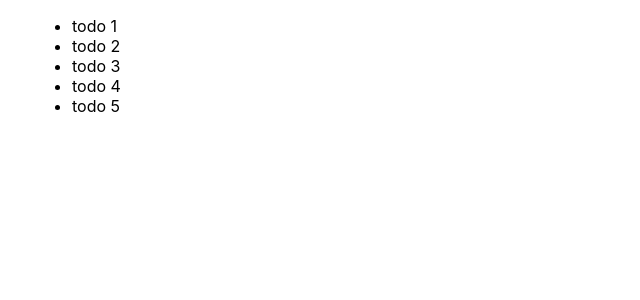
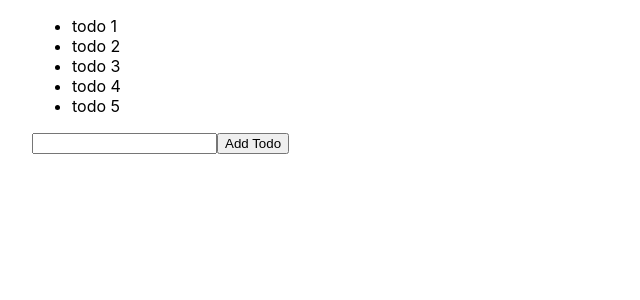
Before and after one commit to shahvalizadehmaryam/api-routes-backend, a Next.js app: page / in a window 1280 px wide. Shown: the top 300 px of the page, without its empty margins (0-640 px from the left). Built offline with nearby package versions, Linux system fonts and the light colour scheme.

Commit message:
post request developed for handling add todos.

```diff
--- a/pages/api/todos/index.js
+++ b/pages/api/todos/index.js
@@ -1,5 +1,14 @@
 import { todos } from "../../../data/todos";
 
 export default function handler(req, res) {
-  res.status(200).json(todos);
+  if (req.method === "GET") {
+    res.status(200).json(todos);
+  } else if (req.method === "POST") {
+    const { todo } = req.body;
+    const newTodo = {
+      id: todos.length + 1,
+      title: todo,
+    };
+    res.status(201).json({ message: "success", data: newTodo });
+  }
 }
--- a/pages/index.js
+++ b/pages/index.js
@@ -5,6 +5,7 @@ import { useEffect, useState } from "react";
 
 export default function Home() {
   const [todos, setTodos] = useState([]);
+  const [todo, setTodo] = useState([]);
   useEffect(() => {
     async function fetchData() {
       const res = await fetch("/api/todos");
@@ -13,6 +14,15 @@ export default function Home() {
     }
     fetchData();
   }, []);
+  const addTodoHandler = async() => {
+    const res = fetch("/api/todos", {
+      method: "POST",
+      body: JSON.stringify({ todo }),
+      headers: { "Content-Type": "application/json" },
+    });
+    const data = (await res).json();
+    console.log(data);
+  };
   return (
     <div className={styles.container}>
       <ul>
@@ -20,6 +30,10 @@ export default function Home() {
           <li key={todo.id}>{todo.title}</li>
         ))}
       </ul>
+      <div>
+        <input value={todo} onChange={(e) => setTodo(e.target.value)} />
+        <button onClick={addTodoHandler}>Add Todo</button>
+      </div>
     </div>
   );
 }
```
